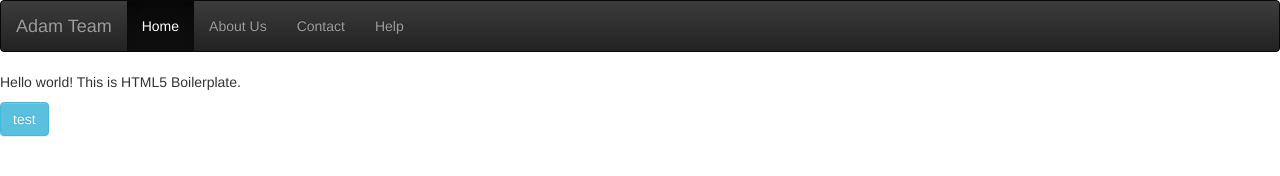
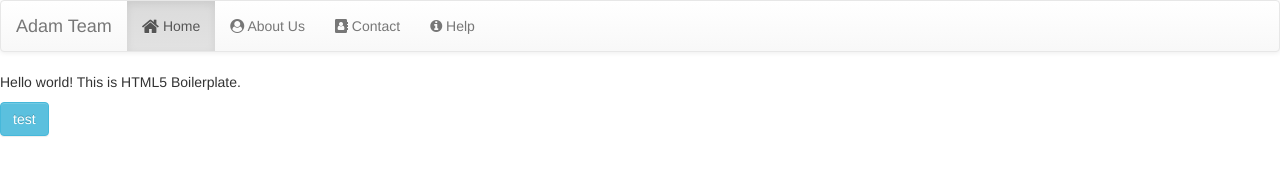
Before and after one commit to jjmachan/adamWebsite, a plain HTML site: page index.html in a window 1280 px wide. Drawn offline with nearby package versions, Linux system fonts and the light colour scheme.

Commit message:
Update index.html

```diff
--- a/index.html
+++ b/index.html
@@ -15,6 +15,7 @@
         <link rel="stylesheet" href="css/bootstrap.min.css">
         <link rel="stylesheet" href="css/bootstrap-theme.min.css">
         <link rel="stylesheet" href="https://maxcdn.bootstrapcdn.com/bootstrap/3.3.7/css/bootstrap.min.css">
+        <link rel="stylesheet" href="https://cdnjs.cloudflare.com/ajax/libs/font-awesome/4.7.0/css/font-awesome.min.css">
         <script src="js/vendor/modernizr-2.8.3.min.js"></script>
     </head>
     <body>
@@ -23,22 +24,24 @@
         <![endif]-->
 
         <!-- Add your site or application content here -->
-        <nav class="navbar navbar-inverse">
+        <nav class="navbar navbar-default">
   <div class="container-fluid">
     <div class="navbar-header">
       <a class="navbar-brand" href="#">Adam Team</a>
     </div>
     <div>
+
       <ul class="nav navbar-nav">
-        <li class="active"><a href="#">Home</a></li>
-        <li><a href="#">About Us</a></li>
-        <li><a href="#">Contact</a></li>
-        <li><a href="#">Help</a></li>
 
+        <li class="active"><a href="#"><i class="fa fa-home fa-lg" aria-hidden="true"></i>  Home</a></li>
+        <li><a href="#"><i class="fa fa-user-circle" aria-hidden="true"></i>  About Us</a></li>
+        <li><a href="#"><i class="fa fa-address-book" aria-hidden="true"></i>  Contact</a></li>
+        <li><a href="#"><i class="fa fa-info-circle" aria-hidden="true"></i>  Help</a></li>
       </ul>
     </div>
   </div>
 </nav>
+
         <p>Hello world! This is HTML5 Boilerplate.</p>
         <button class="btn btn-info">test</button>
 
```
